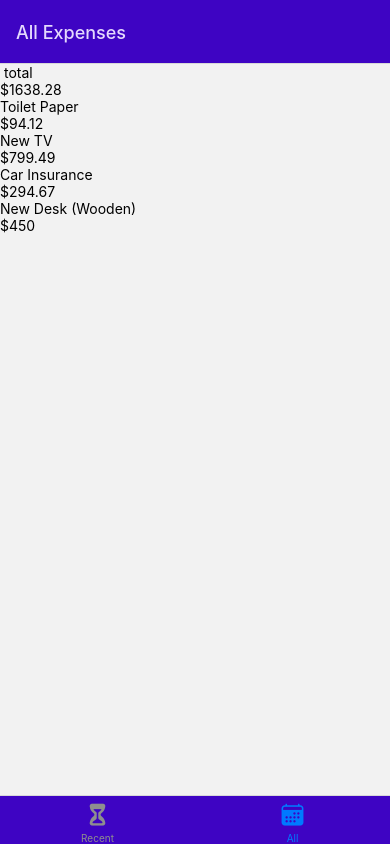
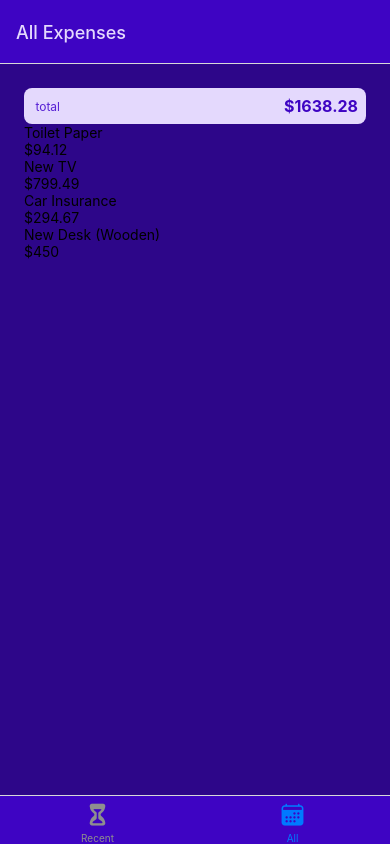
Before and after one commit to NicKravchenko/expenses-app, a React Native app: screen /AllExpenses in a window 390 px wide. Built offline with nearby package versions, Linux system fonts and the light colour scheme.

Commit message:
Start styling expenses screen

```diff
--- a/components/ExpensesOutput/ExpensesOutput.js
+++ b/components/ExpensesOutput/ExpensesOutput.js
@@ -1,6 +1,8 @@
-import { View } from "react-native";
+import { View, StyleSheet } from "react-native";
+
 import ExpensesSummary from "./ExpensesSummary";
 import ExpensesList from "./ExpensesList";
+import { GlobalStyles } from "../../constants/styles";
 
 const DUMMY_EXPENSES = [
   {
@@ -31,7 +33,7 @@
 
 function ExpensesOutput({ expenses, expensesPeriod }) {
   return (
-    <View>
+    <View style={styles.container}>
       <ExpensesSummary expenses={DUMMY_EXPENSES} periodName={expensesPeriod} />
       <ExpensesList expenses={DUMMY_EXPENSES} />
     </View>
@@ -39,3 +41,11 @@
 }
 
 export default ExpensesOutput;
+
+const styles = StyleSheet.create({
+  container: {
+    flex: 1,
+    padding: 24,
+    backgroundColor: GlobalStyles.colors.primary700,
+  },
+});
--- a/components/ExpensesOutput/ExpensesSummary.js
+++ b/components/ExpensesOutput/ExpensesSummary.js
@@ -1,4 +1,5 @@
-import { View, Text } from "react-native";
+import { View, Text, StyleSheet } from "react-native";
+import { GlobalStyles } from "../../constants/styles";
 
 function ExpensesSummary({ expenses, periodName }) {
   const expensesSum = expenses.reduce((sum, expense) => {
@@ -6,11 +7,31 @@
   }, 0);
 
   return (
-    <View>
-      <Text> {periodName} </Text>
-      <Text>${expensesSum.toFixed(2)}</Text>
+    <View style={styles.container}>
+      <Text style={styles.period}> {periodName} </Text>
+      <Text style={styles.sum}>${expensesSum.toFixed(2)}</Text>
     </View>
   );
 }
 
 export default ExpensesSummary;
+
+const styles = StyleSheet.create({
+  container: {
+    padding: 8,
+    backgroundColor: GlobalStyles.colors.primary50,
+    borderRadius: 8,
+    flexDirection: "row",
+    justifyContent: "space-between",
+    alignItems: "center",
+  },
+  period: {
+    fontSize: 12,
+    color: GlobalStyles.colors.primary400,
+  },
+  sum: {
+    fontSize: 16,
+    fontWeight: "bold",
+    color: GlobalStyles.colors.primary500,
+  },
+});
--- a/screens/RecentExpenses.js
+++ b/screens/RecentExpenses.js
@@ -2,11 +2,7 @@
 import ExpensesOutput from "../components/ExpensesOutput/ExpensesOutput";
 
 function RecentExpenses() {
-  return (
-    <View>
-      <ExpensesOutput expensesPeriod="Last 7 days" />
-    </View>
-  );
+  return <ExpensesOutput expensesPeriod="Last 7 days" />;
 }
 
 export default RecentExpenses;
```
